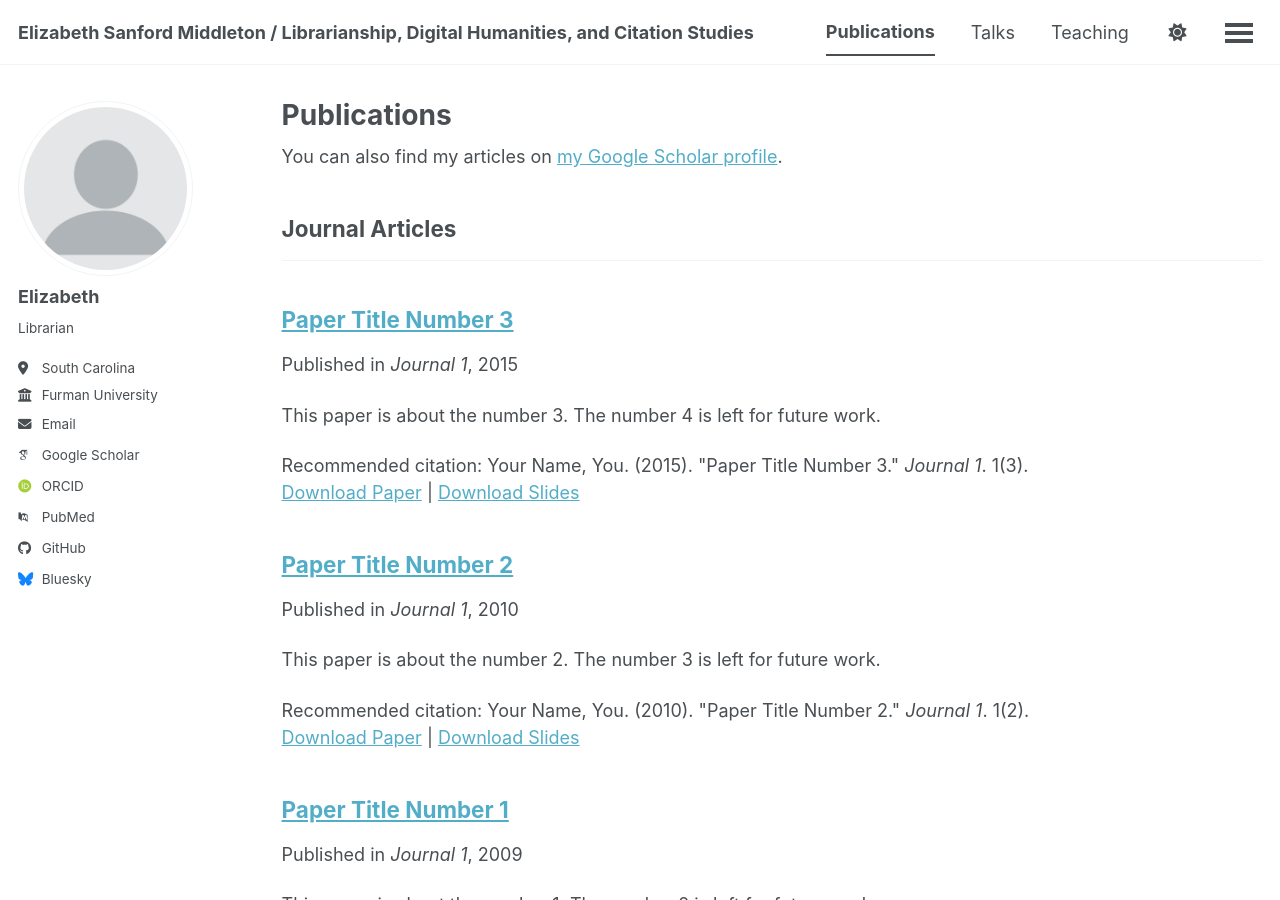
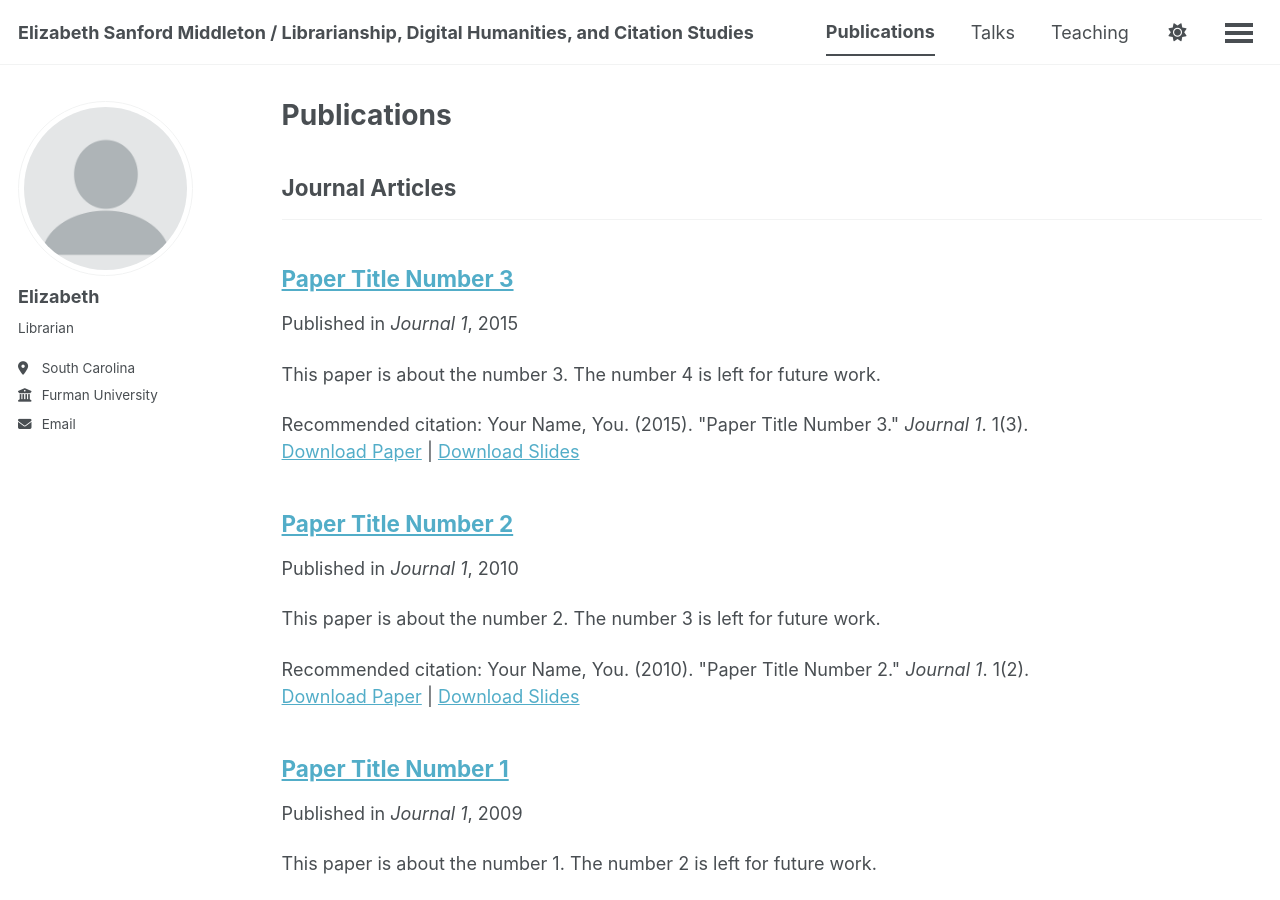
Before and after one commit to elizabethmiddletonlibrarian/site, a Jekyll site: the page built from _pages/publications.html, in a window 1280 px wide and 900 px high. Built offline with Jekyll 4.4.1, drawn with Linux system fonts in a browser that asks for light colours; some web fonts are replaced; a script bundle is joined from its source files by our own code; library files that are not in the unit come from our copies; some of the changed lines change nothing that is shown.

Commit message:
Update social media and remove unused links
Removed academic and development URLs, added LinkedIn URL.

```diff
--- a/_config.yml
+++ b/_config.yml
@@ -31,32 +31,10 @@ author:
   uri              : # URL
   email            : "elizsanford@outlook.com"
 
-  # Academic websites
-  academia         : # URL
-  arxiv            : # URL - Update with the correct link to your profile
-  googlescholar    : "https://scholar.google.com/citations?user=PS_CX0AAAAAJ"
-  inspire-hep      : # URL
-  impactstory      : # URL
-  orcid            : "https://orcid.org/yourorcidurl"
-  semantic         : # URL
-  ssrn             : # URL
-  pubmed           : "https://www.ncbi.nlm.nih.gov/pubmed/?term=john+snow"
-  researchgate     : # URL
-  scopus           : # URL
-  zotero           : # URL
-
-
-  # Repositories and software development
-  bitbucket        : # Username - Update with your username on the site
-  codepen          : # Username
-  dribbble         : # Username
-  github           : "elizabethmiddletonlibrarian"
-  kaggle           : # Username
-  stackoverflow    : # User number or user number and name (i.e., use "1" or "1/jeff-atwood")
 
   # Social media
   artstation       : # Username
-  bluesky          : "bsky.app" # Replace this with you Bluesky username
+  bluesky          :
   facebook         : # Username
   flickr           : # Username
   foursquare       : # Username
@@ -65,7 +43,7 @@ author:
   keybase          : # Username
   instagram        : # Username
   lastfm           : # Username
-  linkedin         : # Username
+  linkedin         : # "https://www.linkedin.com/in/elizabethsanfordmiddleton/"
   mastodon         : # URL
   medium           : # URL
   pinterest        : # Username
```
